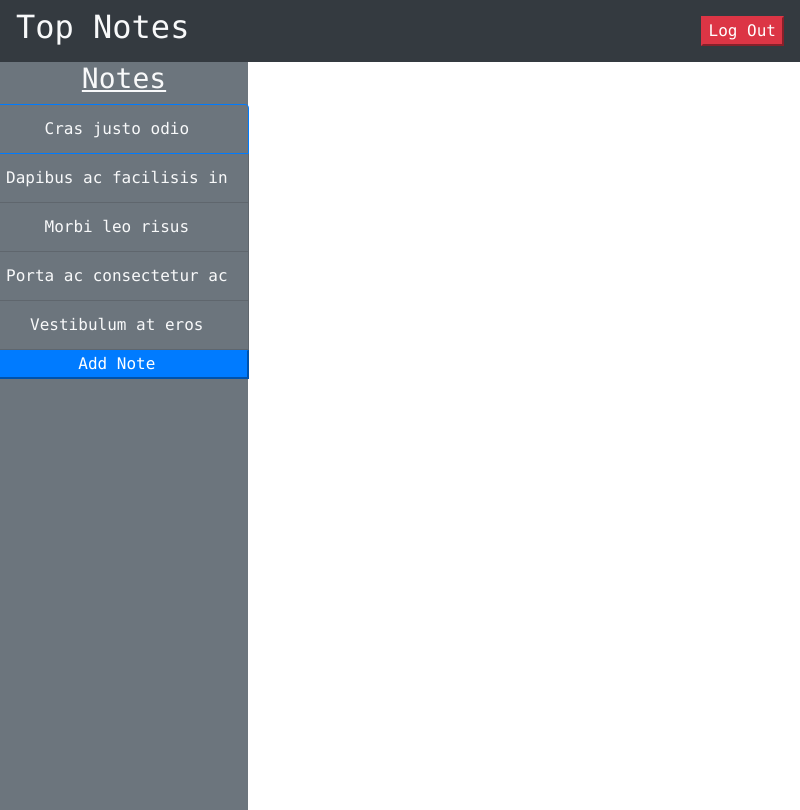
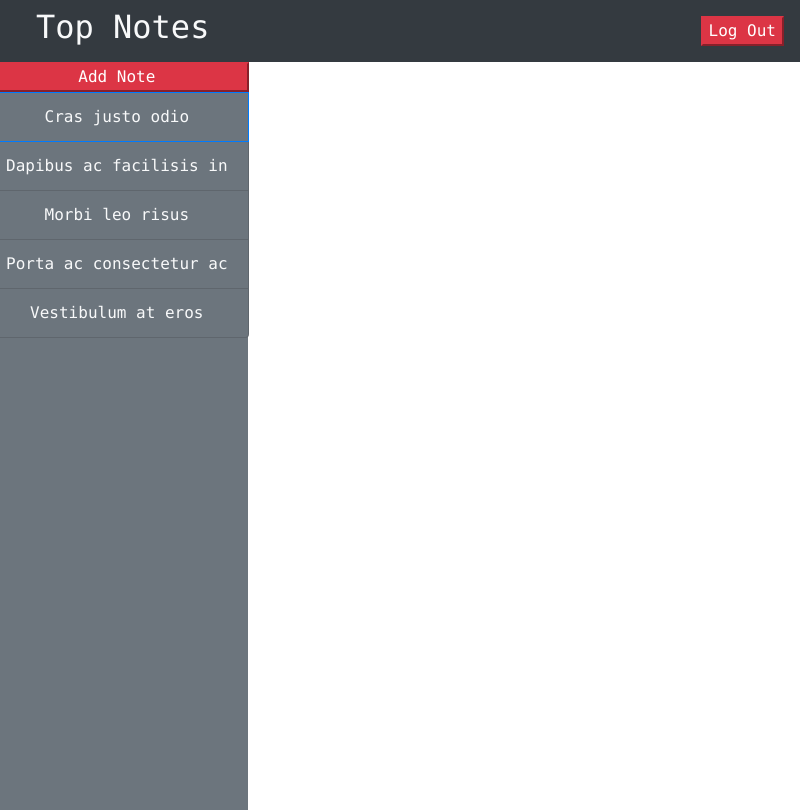
Before and after one commit to bxker/top-notes, an Electron app: page index.html in a window 800 px wide. Drawn offline with nearby package versions, Linux system fonts and the light colour scheme.

Commit message:
added some js files and changed some UI on index

```diff
--- a/index.html
+++ b/index.html
@@ -3,7 +3,7 @@
 
 <head>
     <meta charset="UTF-8">
-    <title>Hello World!</title>
+    <title>Top Notes</title>
     <script src="https://maxcdn.bootstrapcdn.com/bootstrap/3.3.7/js/bootstrap.min.js"></script>
     <link rel="stylesheet" href="https://stackpath.bootstrapcdn.com/bootstrap/4.3.1/css/bootstrap.min.css"
         integrity="sha384-ggOyR0iXCbMQv3Xipma34MD+dH/1fQ784/j6cY/iJTQUOhcWr7x9JvoRxT2MZw1T" crossorigin="anonymous">
@@ -12,13 +12,13 @@
 <body class="text-monospace">
     <!--This is the section for the header-->
     <div class="navbar navbar-fixed-top container-fluid bg-dark text-light">
-        <h2>Top Notes</h2>
+        <h2 style="padding-left: 20px;">Top Notes</h2>
         <button class="btn-danger float-right">Log Out</button>
     </div>
    <div class="container-fluid bg-secondary text-light m-0 p-0" style="width: 248px; height: 93.5vh; text-align: center;">
-        <h3><u>Notes</u></h3>
         <div class="row">
             <div class="list-group align-center">
+                <button class="btn-danger">Add Note</button>
                 <a href="#" class="list-group-item list-group-item-action active bg-secondary text-light">
                   Cras justo odio
                 </a>
@@ -27,7 +27,7 @@
                 <a href="#" class="list-group-item list-group-item-action bg-secondary text-light">Porta ac consectetur ac</a>
                 <a href="#" class="list-group-item list-group-item-action bg-secondary text-light">Vestibulum at eros</a>
 
-                <button class="btn-primary">Add Note</button>
+
               </div>
 
    </div>
```
Also changed, not shown: login.html (+1 -1 lines), app.js (added), login.js (added).
